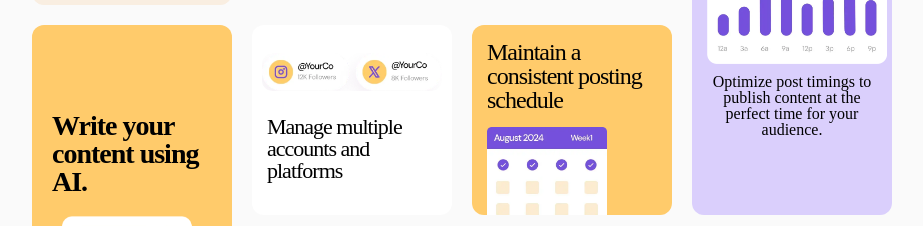
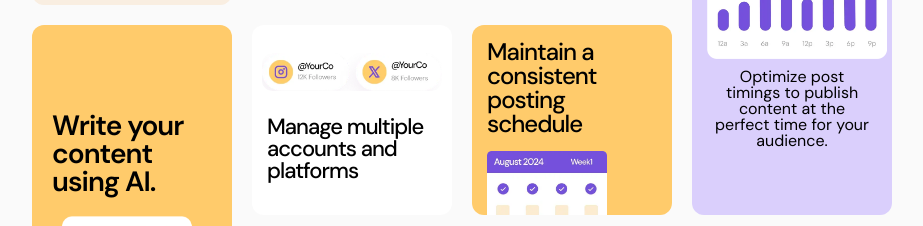
Before and after one commit to OluwasayoAlabi/bento-grid-by-techcrush, a plain HTML site: page index.html in a window 1280 px wide. Shown: the part 240-466 px from the top of the page, without its empty margins (178-1101 px from the left). Drawn offline with Linux system fonts and the light colour scheme.

Commit message:
Added the font family

```diff
--- a/styles.css
+++ b/styles.css
@@ -1,4 +1,3 @@
-
 @import url('https://fonts.googleapis.com/css2?family=DM+Sans:ital,opsz,wght@0,9..40,100..1000;1,9..40,100..1000&display=swap');
 
 *{
@@ -7,7 +6,7 @@
     box-sizing: border-box;
   }
   .main {
-    font-family: 'Times New Roman', Times, serif;
+    font-family: "DM Sans", sans-serif;
     display: flex;
     align-items: center;
     justify-content: center;
```
